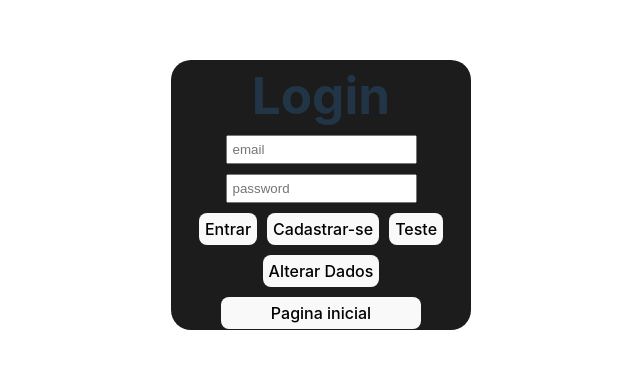
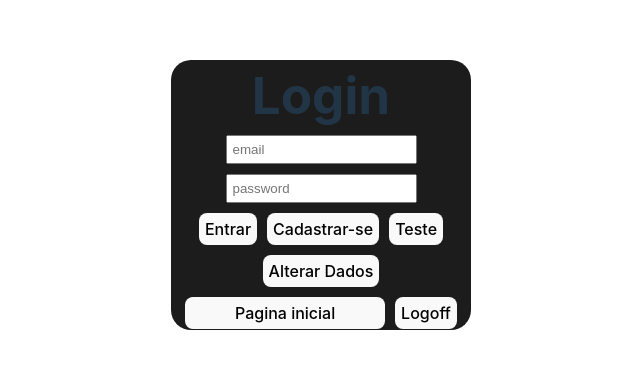
Before and after one commit to MaxHToviansky/CepCadastro, a React (Vite) app in the folder cadastro/: page /Login in a window 1280 px wide. Shown: the part 205-574 px from the top of the page, without its empty margins (319-959 px from the left). Built offline with nearby package versions, Linux system fonts and the light colour scheme.

Commit message:
Added logoff button

```diff
--- a/cadastro/src/pages/loginComponents/Login.tsx
+++ b/cadastro/src/pages/loginComponents/Login.tsx
@@ -1,7 +1,7 @@
 import React from "react";
 import { Dispatch, FormEventHandler, SetStateAction } from "react";
 import { useNavigate } from "react-router-dom";
-
+import Logoff from "./Logoff";
 
 
 export default function () {
@@ -49,6 +49,7 @@ export default function () {
           <button type="button" onClick={() => navigate("/teste")}>Teste</button>
           <button type="button" onClick={() => navigate("/update")}>Alterar Dados</button>
           <button type="button" onClick={() => navigate("/")} id="buttonHome">Pagina inicial</button>
+          <Logoff></Logoff>
         </div>
       </form>
     </div>
--- /dev/null
+++ b/cadastro/src/pages/loginComponents/Logoff.tsx
@@ -0,0 +1,28 @@
+import { MouseEventHandler } from "react";
+
+export default function () {
+
+    const logoff: MouseEventHandler<HTMLButtonElement> = async ev => {
+        ev.preventDefault()
+        if (!sessionStorage.getItem('token')) {
+            alert("Usuário não está logado!")
+            return
+        }
+        const request = await fetch(`/api/logoff/${sessionStorage.getItem('token')}`, {
+            method: "POST",
+            headers: { 'Content-Type': 'application/json' },
+            body: JSON.stringify({
+                sesid: sessionStorage.getItem('token')
+            })
+        })
+        if (request.status >= 200 && request.status <= 299) {
+            sessionStorage.clear()
+            alert("Usuário deslogado")
+            return
+        }
+        alert("ono")
+    }
+    return <>
+        <button onClick={logoff} type="button">Logoff</button>
+    </>
+}
```
Also changed, not shown: 1 other file (tests, documents, lock files or other folders).
